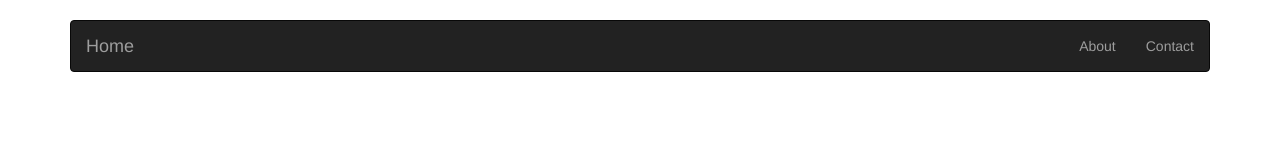
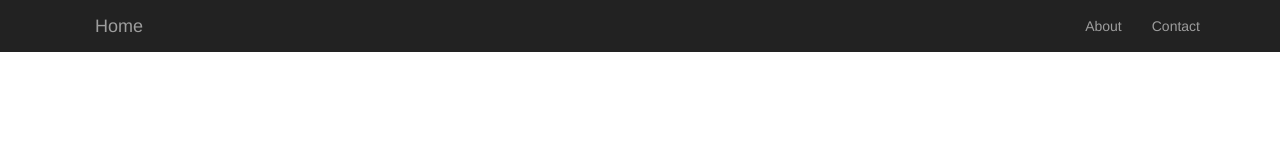
Before and after one commit to xizi-xu/BryantEstateSales-WebPage, a website: page public/index.html at #!/about in a window 1280 px wide. Drawn offline with nearby package versions, Linux system fonts and the light colour scheme; some packages are replaced by stand-ins of ours.

Commit message:
redo nav bar

```diff
--- a/public/index.html
+++ b/public/index.html
@@ -31,11 +31,10 @@
 	<script src="js/app.js"></script>
 </head>
 <body ng-app="sampleApp" ng-controller="mainController">
-<div class="container">
 
 	<!-- HEADER -->
-	<nav class="navbar navbar-inverse">
-		<div class="container-fluid"> <!-- Brand and toggle get grouped for better mobile display -->
+	<nav class="navbar-inverse">
+		<div class="container-fluid navbar"> <!-- Brand and toggle get grouped for better mobile display -->
 			<div class="navbar-header">
 				<a class="navbar-brand" href="/">Home</a>
 				<!-- more tabs for different sales at the same week -->
@@ -51,6 +50,5 @@
 	<!-- ANGULAR DYNAMIC CONTENT -->
 	<div ng-view></div>
 
-</div>
 </body>
 </html>
--- a/public/js/controllers/mainCtrl.js
+++ b/public/js/controllers/mainCtrl.js
@@ -19,5 +19,5 @@ angular.module('mainCtrl', []).controller('mainController', function($scope) {
 			img2: 'img/home/bramble-7.jpg'
 		}
 	]
-	$scope.startingTime = 'Numberss will be avaiable at 8am on Saturday'
+	$scope.startingTime = 'Numbers will be avaiable at 8am on Saturday'
 });
--- a/public/style.css
+++ b/public/style.css
@@ -1,17 +1,15 @@
-body {
-	padding-top:20px;
+/* index.html */
+.navbar {
+	margin: auto 5%;
 }
 
-.navbar {
-	margin-bottom: 0px;
-}
-
+/* home.html */
 .jumbotron {
+	height: 550px;
 	font-weight: bold;
 	font-family: Georgia, serif;
 	margin-bottom: 0px;
 }
-
 
 .salesDetail {
 	font-weight: bold;
@@ -33,6 +31,7 @@ body {
 
 }
 
+/* about.html */
 #kennethPic {
 	width: 30%;
 	height: 30%;
@@ -40,6 +39,7 @@ body {
 	padding-bottom: 15px;
 }
 
+/* contact.html */
 #contactInfo {
 	font-size: 21px;
 }
```
Also changed, not shown: public/views/about.html (+1 -0 lines), public/views/home.html (+2 -2 lines).
